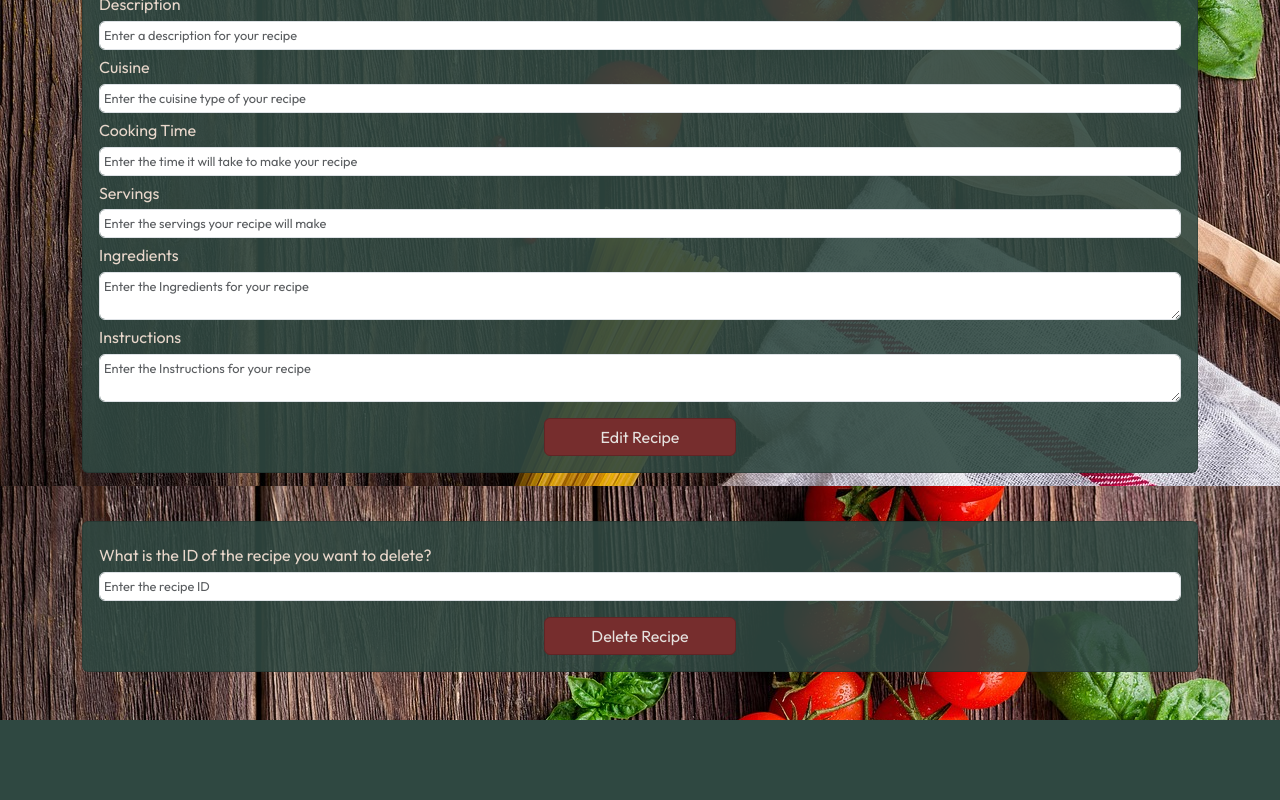
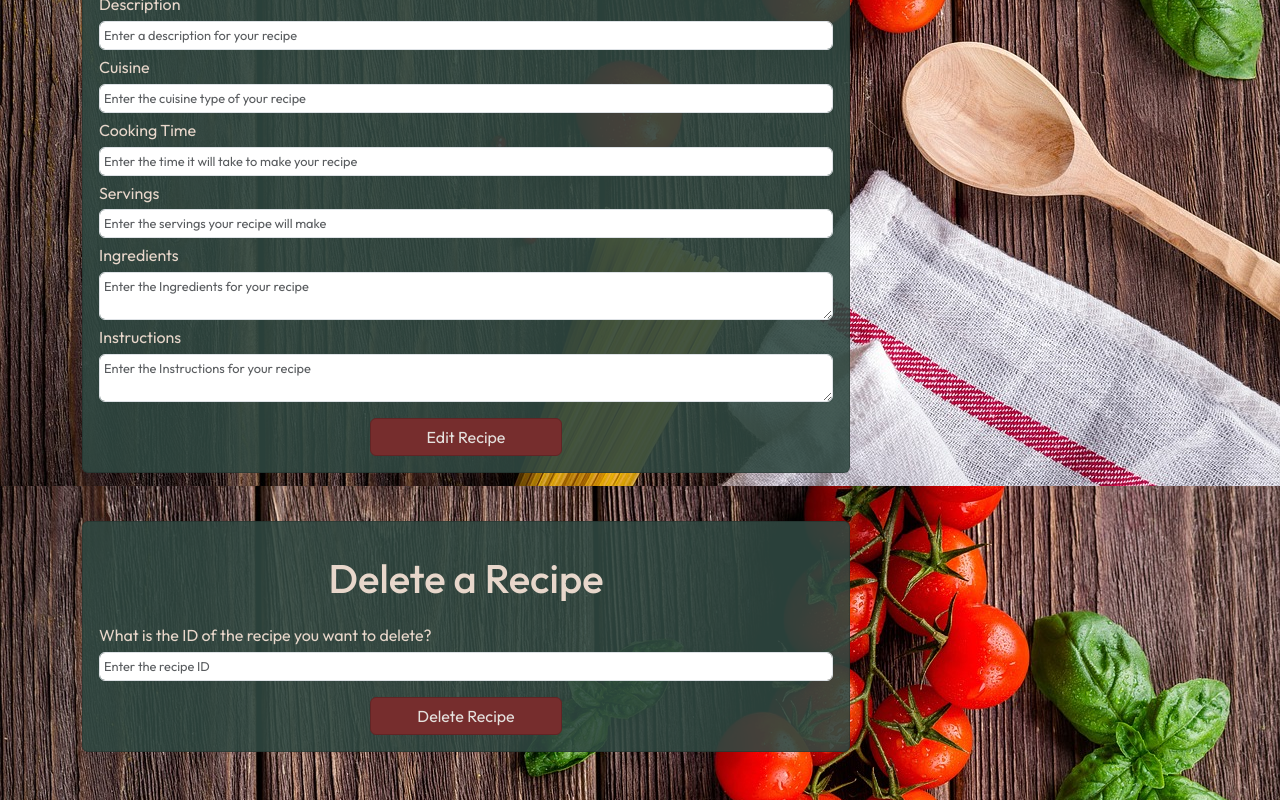
Before and after one commit to JeanKim7/basil-frontend, a React (Vite) app: page /myRecipes in a window 1280 px wide. Shown: the part 362-1162 px from the top of the page. Before the commit the page ends 1082 px from the top, so only its background shows below. Built offline with nearby package versions, Linux system fonts and the light colour scheme.

Commit message:
Add styling of input cards

```diff
--- a/src/main.css
+++ b/src/main.css
@@ -113,3 +113,7 @@ body {
   width:30vw;
   margin-top: 5vw
 }
+
+.recipe-input {
+  width:60vw
+}
--- a/src/views/AboutUs.tsx
+++ b/src/views/AboutUs.tsx
@@ -24,7 +24,7 @@ export default function LandingPage () {
                 <li>Responsive web design</li>
                 <li>Importing urls to save recipes</li>
                 <li>Comment system</li>
-                <li>Post pictures and notes on each attempt at using a recipe</li>
+                <li>Post pictures and notes on each attempt at making a recipe</li>
             </ul>
         </Card>
     </Col>
--- a/src/views/CreateRecipe.tsx
+++ b/src/views/CreateRecipe.tsx
@@ -48,7 +48,7 @@ export default function CreateRecipe() {
 
 
 
-            <Card className= 'my-5 p-3'>
+            <Card className= 'my-5 p-3 recipe-input'>
             <h1 className = "text-center my-3">Create a Recipe</h1>
                 <Form onSubmit={handleFormSubmit}>
                     <Form.Label htmlFor="name">Name of Your Recipe</Form.Label>
--- a/src/views/MyRecipes.tsx
+++ b/src/views/MyRecipes.tsx
@@ -63,7 +63,7 @@ export default function MyRecipes() {
         <>
 
 
-            <Card className ='my-5 p-3'>
+            <Card className ='my-5 p-3 recipe-input'>
 
             <h1 className = "text-center my-3">Edit a Recipe</h1>
                 <Form onSubmit={handleFormSubmit}>
@@ -95,7 +95,8 @@ export default function MyRecipes() {
                     </Container>
                 </Form>
             </Card>
-            <Card className ='my-5 p-3'>
+            <Card className ='my-5 p-3 recipe-input'>
+            <h1 className = "text-center my-3">Delete a Recipe</h1>
                 <Form onSubmit = {handleDeleteFormSubmit}>
                     <Form.Label htmlFor="deleteRecipeID">What is the ID of the recipe you want to delete?</Form.Label>
                     <Form.Control name="deleteRecipeID" placeholder="Enter the recipe ID" value = {deleteRecipeID} onChange = {handleInputChangeDelete}></Form.Control>
```
